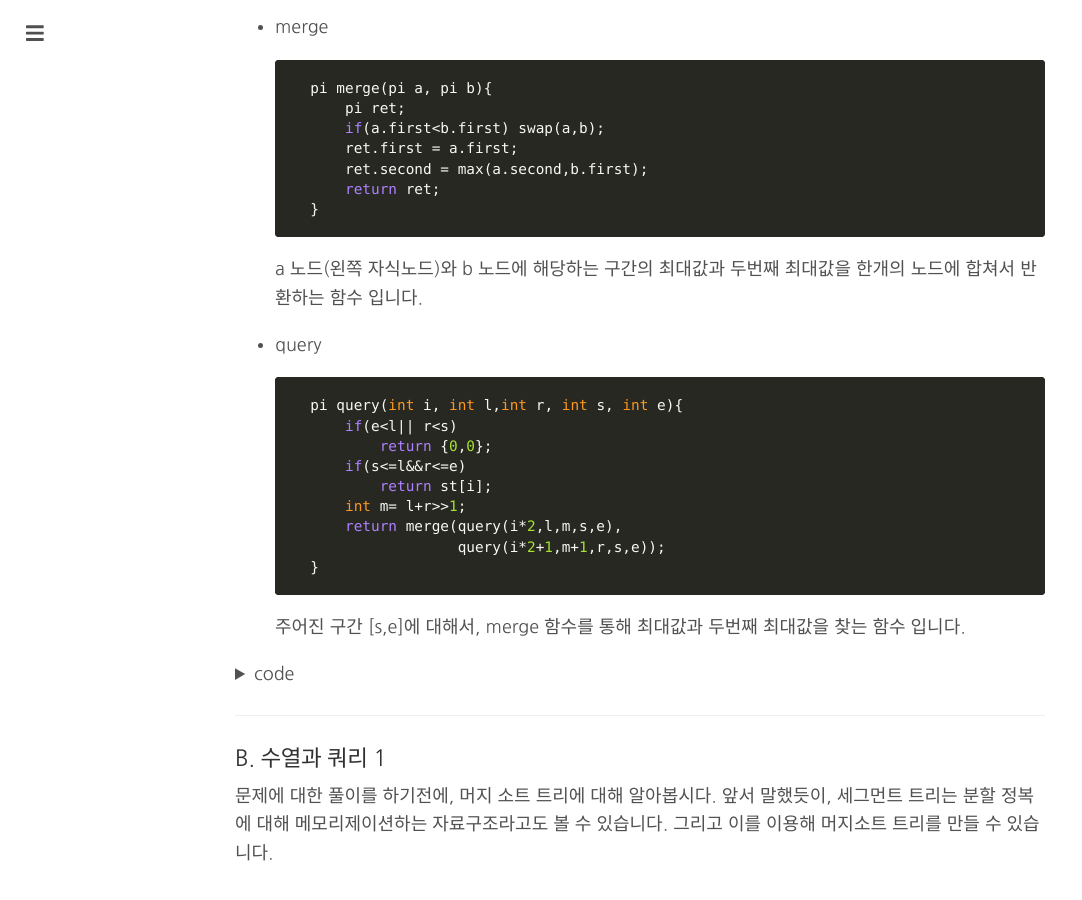
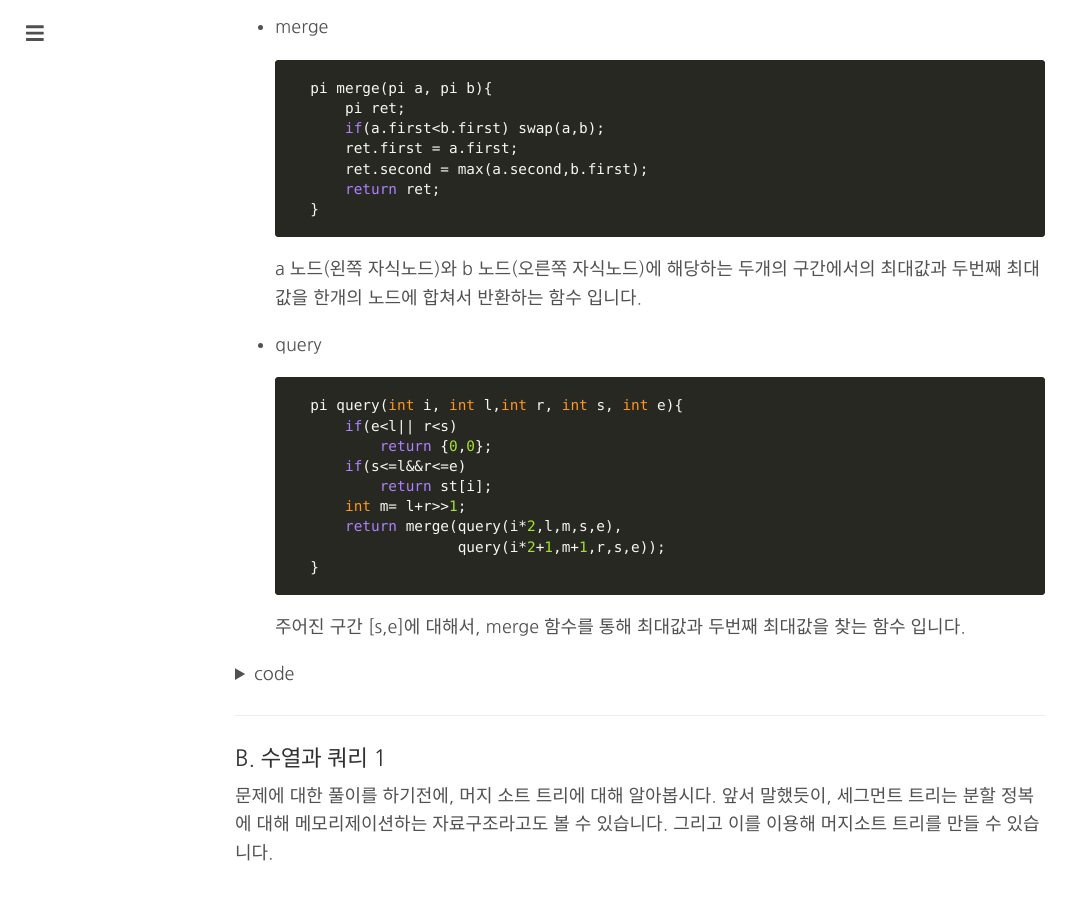
Before and after one commit to changhyeonnam/changhyeonnam.github.io, a Jekyll site: the page built from _posts/2021/2021-11-06-segment_tree_hard_version.md, in a window 1280 px wide and 900 px high, scrolled down 1582 px. Shown: the whole window, without its empty margins (0-1082 px from the left). Built offline with Jekyll 4.4.1, drawn with Linux system fonts in a browser that asks for light colours; nearby versions of some CDN libraries; formulas are drawn with MathJax 3; comment, search, counter and statistics services are not loaded.

Commit message:
Update 2021-11-06-segment_tree_hard_version.md

````diff
--- a/_posts/2021/2021-11-06-segment_tree_hard_version.md
+++ b/_posts/2021/2021-11-06-segment_tree_hard_version.md
@@ -69,7 +69,7 @@ A번 문제는 구간 내에서 가장 큰 두개의 값을 찾는 것입니다.
     }
     ```
 
-    a 노드(왼쪽 자식노드)와 b 노드에 해당하는 구간의 최대값과 두번째 최대값을 한개의 노드에 합쳐서 반환하는 함수 입니다.
+    a 노드(왼쪽 자식노드)와 b 노드(오른쪽 자식노드)에 해당하는 두개의 구간에서의 최대값과 두번째 최대값을 한개의 노드에 합쳐서 반환하는 함수 입니다.
 
 - query
 
````
